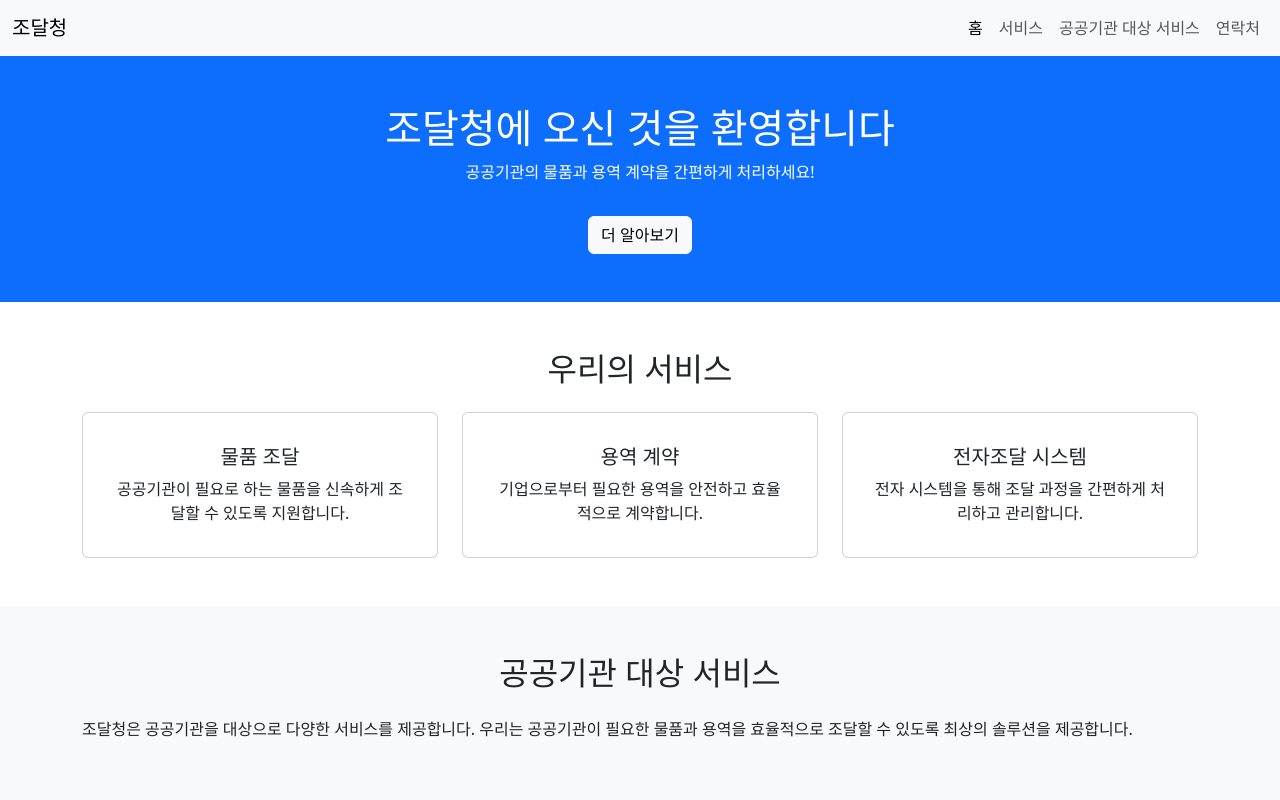
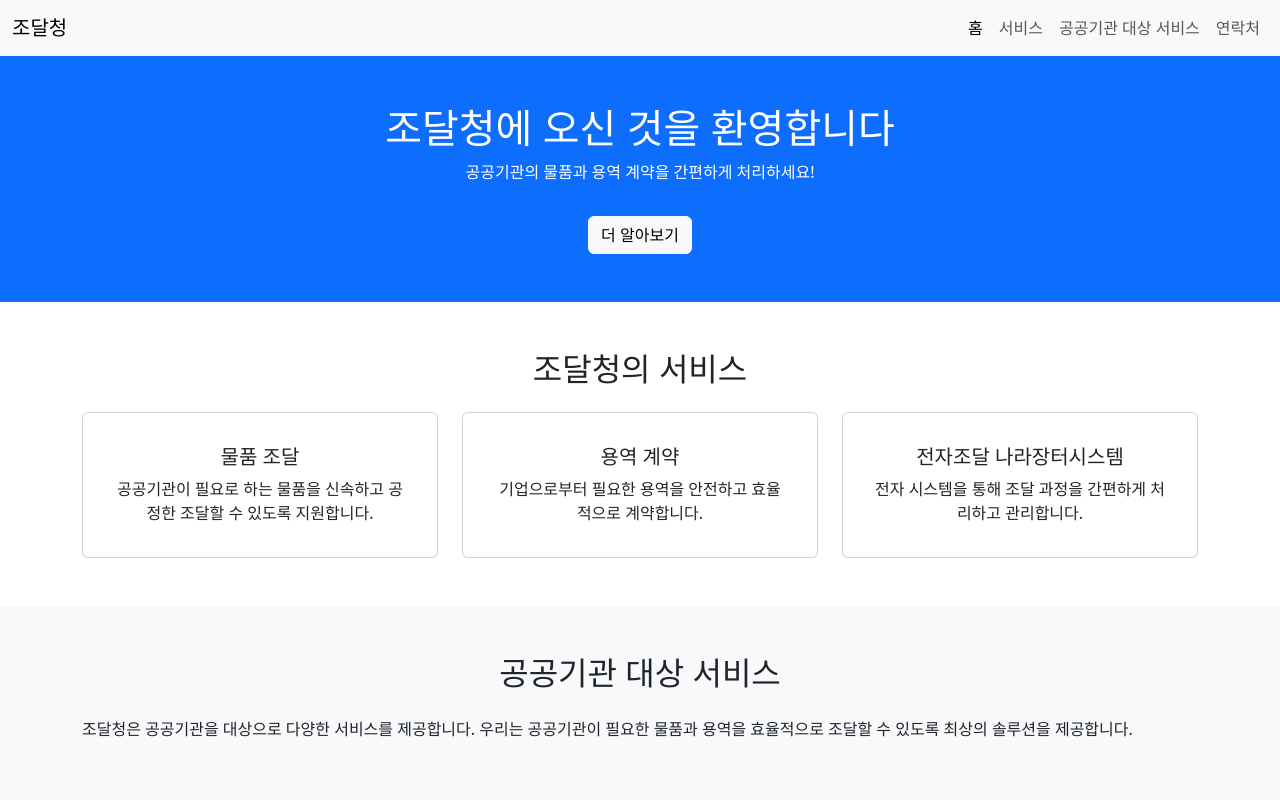
Before and after one commit to lottechanel/weptest, a plain HTML site: page index.html in a window 1280 px wide. Shown: the top 800 px of the page. Drawn offline with nearby package versions, Linux system fonts and the light colour scheme.

Commit message:
Update index.html

```diff
--- a/index.html
+++ b/index.html
@@ -45,13 +45,13 @@
   <!-- 서비스 섹션 -->
   <section id="services" class="p-5">
     <div class="container">
-      <h2 class="text-center mb-4">우리의 서비스</h2>
+      <h2 class="text-center mb-4">조달청의 서비스</h2>
       <div class="row text-center">
         <div class="col-md-4">
           <div class="card p-3">
             <div class="card-body">
               <h5 class="card-title">물품 조달</h5>
-              <p class="card-text">공공기관이 필요로 하는 물품을 신속하게 조달할 수 있도록 지원합니다.</p>
+              <p class="card-text">공공기관이 필요로 하는 물품을 신속하고 공정한 조달할 수 있도록 지원합니다.</p>
             </div>
           </div>
         </div>
@@ -66,7 +66,7 @@
         <div class="col-md-4">
           <div class="card p-3">
             <div class="card-body">
-              <h5 class="card-title">전자조달 시스템</h5>
+              <h5 class="card-title">전자조달 나라장터시스템</h5>
               <p class="card-text">전자 시스템을 통해 조달 과정을 간편하게 처리하고 관리합니다.</p>
             </div>
           </div>
```
